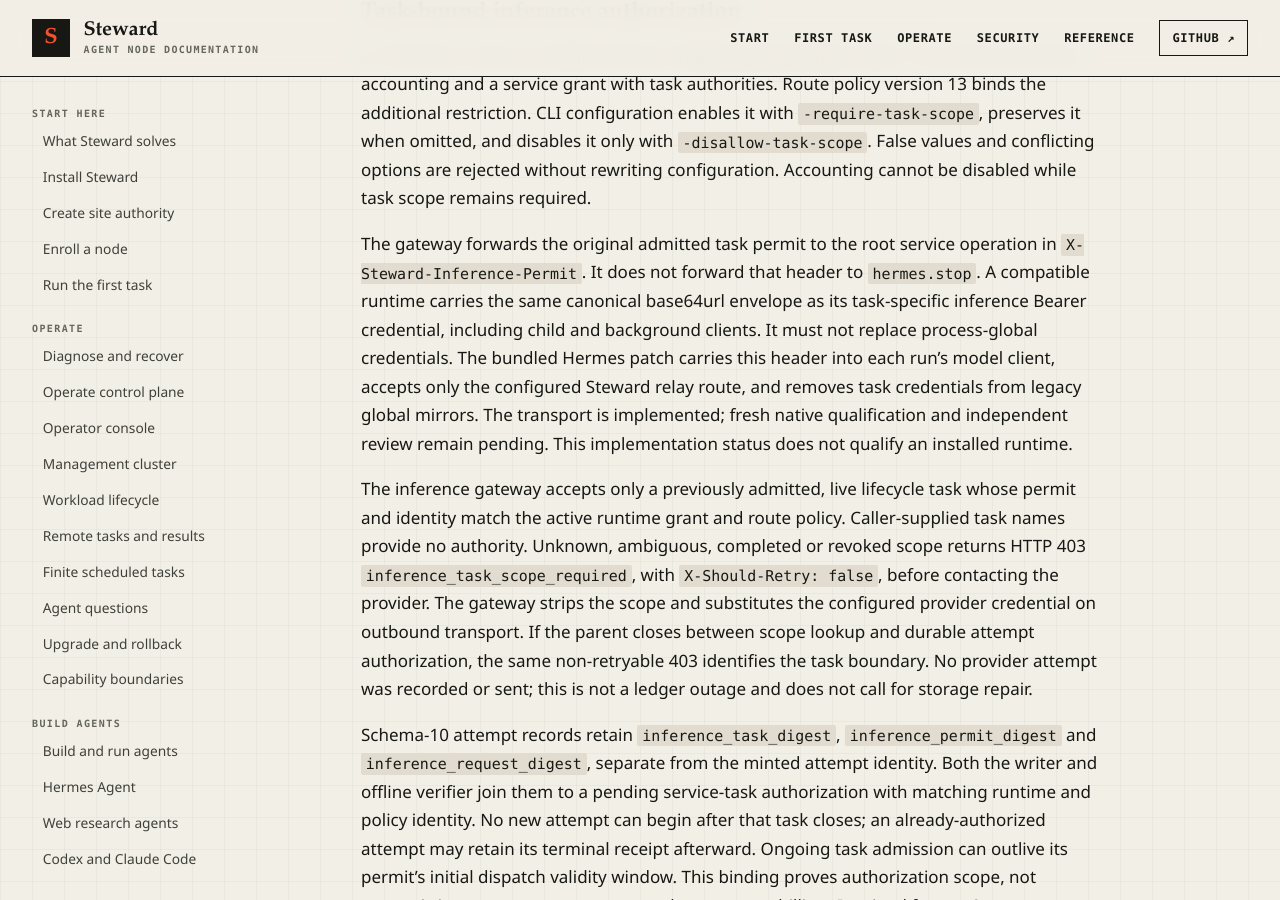
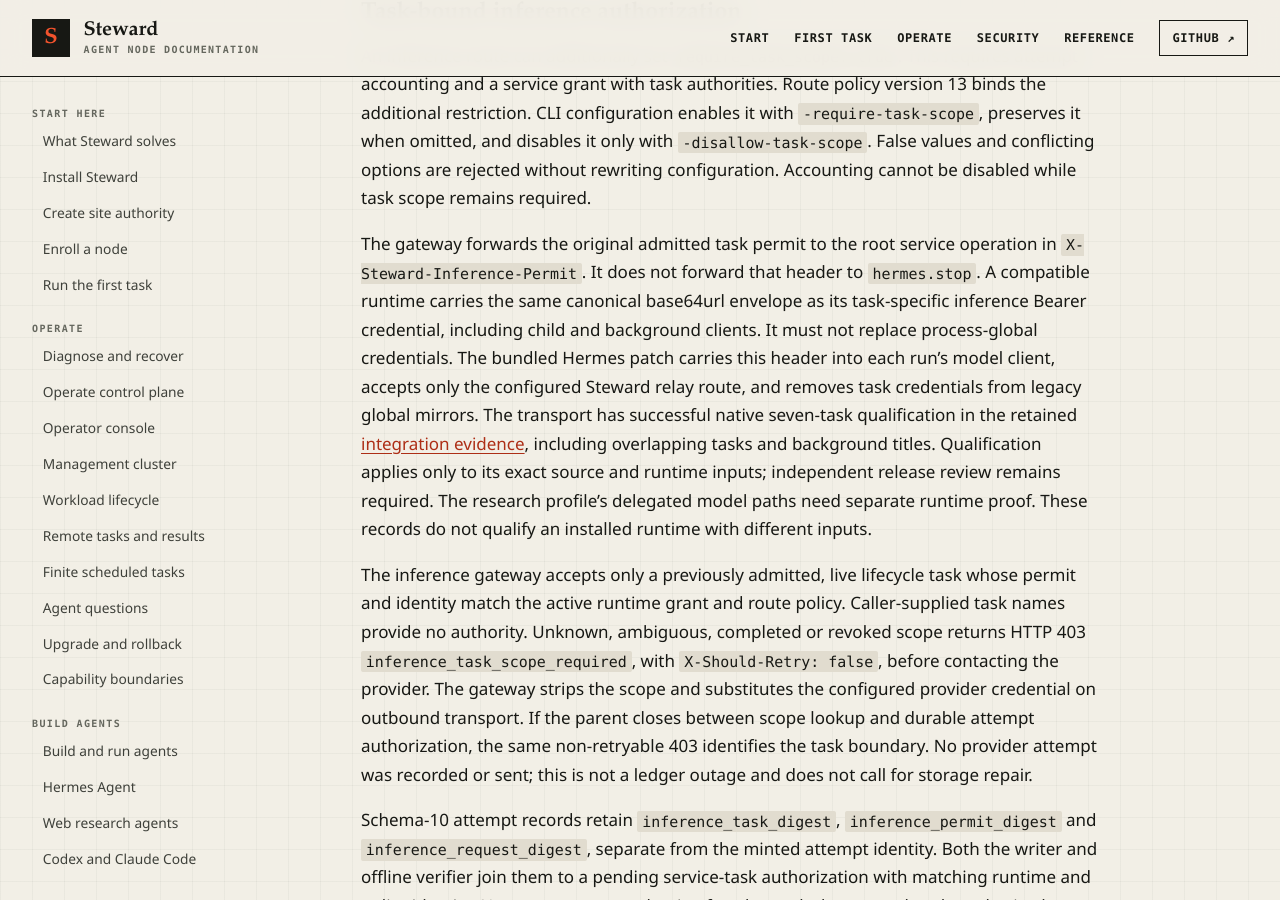
Before and after one commit to hardrails/steward, a Jekyll site: the page built from docs/reference/configuration.md, in a window 1280 px wide and 900 px high, scrolled down 22063 px. Built offline with Jekyll 4.4.1, drawn with Linux system fonts in a browser that asks for light colours.

Commit message:
Reference retained qualification instead of stale pending status
Constraint: Exact adapter inputs and separate delegated runtime proof remain required
Confidence: high
Scope-risk: narrow

```diff
--- a/docs/reference/configuration.md
+++ b/docs/reference/configuration.md
@@ -675,8 +675,12 @@ as its task-specific inference Bearer credential, including child and background
 clients. It must not replace process-global credentials. The bundled Hermes patch
 carries this header into each run's model client, accepts only the configured
 Steward relay route, and removes task credentials from legacy global mirrors.
-The transport is implemented; fresh native qualification and independent review
-remain pending. This implementation status does not qualify an installed runtime.
+The transport has successful native seven-task qualification in the retained
+[integration evidence](evidence/hermes-integration.json), including overlapping
+tasks and background titles. Qualification applies only to its exact source and
+runtime inputs; independent release review remains required. The research
+profile's delegated model paths need separate runtime proof. These records do
+not qualify an installed runtime with different inputs.
 
 The inference gateway accepts only a previously admitted, live lifecycle task
 whose permit and identity match the active runtime grant and route policy.
```
Also changed, not shown: adapters/hermes-agent/README.md.
